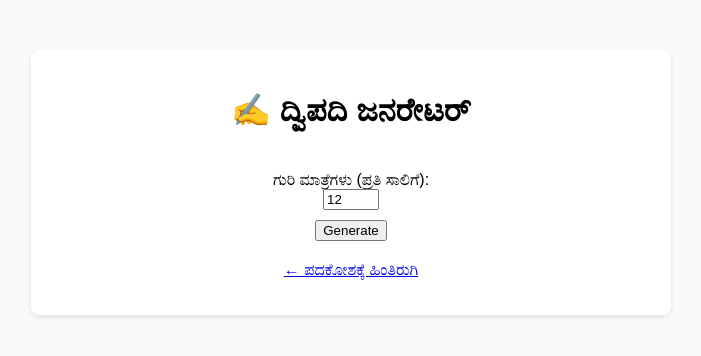
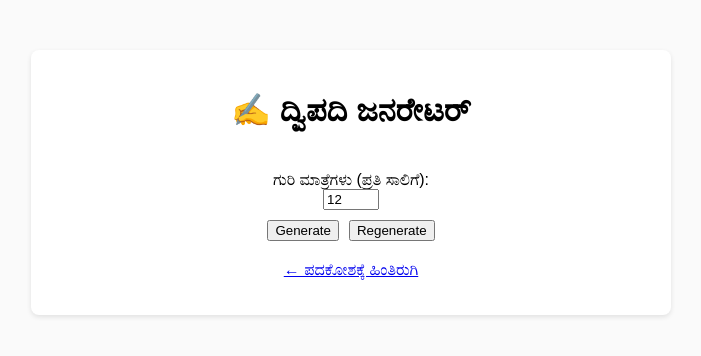
Before and after one commit to hebbarp/ikan, a Flask app: page /dwipadi in a window 1280 px wide. Shown: the top 356 px of the page, without its empty margins (289-990 px from the left). Run offline with Flask 3, Linux system fonts and the light colour scheme.

Commit message:
Dwipadi: add Regenerate button

```diff
--- a/app.py
+++ b/app.py
@@ -74,9 +74,8 @@ def index():
 def dwipadi():
     results = []
     saved_msg = ""
-    # read from querystring on GET, but from form on POST
+    # read target from GET or POST
     target = 12
-    from flask import request
     if request.method == "GET":
         try:
             target = int(request.args.get("target", target))
@@ -89,12 +88,11 @@ def dwipadi():
             target = 12
 
     if request.method == "POST":
-        if "generate" in request.form:
+        if "generate" in request.form or "regenerate" in request.form:
             # pull words from DB
-            from sqlalchemy import text
             rows = db.session.execute(text("SELECT text FROM word")).fetchall()
             words = [r[0] for r in rows]
-            # Vary the seed each request for fresh results
+            # fresh seed every time for variety
             from time import time_ns
             results = generate_dwipadi(words, target=target, k=5, seed=(time_ns() & 0xFFFF))
         elif "save" in request.form:
@@ -113,6 +111,7 @@ def dwipadi():
                            results=results,
                            recent=recent,
                            saved_msg=saved_msg)
+
 @app.get("/health")
 def health():
     db.session.execute(text("SELECT 1"))
--- a/templates/dwipadi.html
+++ b/templates/dwipadi.html
@@ -22,6 +22,7 @@
       <input type="number" name="target" value="{{ target }}" min="6" max="20" />
       <div class="buttons">
         <button type="submit" name="generate">Generate</button>
+        <button type="submit" name="regenerate">Regenerate</button>
       </div>
     </form>
 
@@ -33,6 +34,7 @@
           <div class="l">{{ l2 }}</div>
           <div class="score">Score: {{ '%.3f'|format(s) }}</div>
           <form method="POST" class="actions">
+            <input type="hidden" name="target" value="{{ target }}">
             <input type="hidden" name="l1" value="{{ l1 }}">
             <input type="hidden" name="l2" value="{{ l2 }}">
             <input type="hidden" name="score" value="{{ s }}">
```
